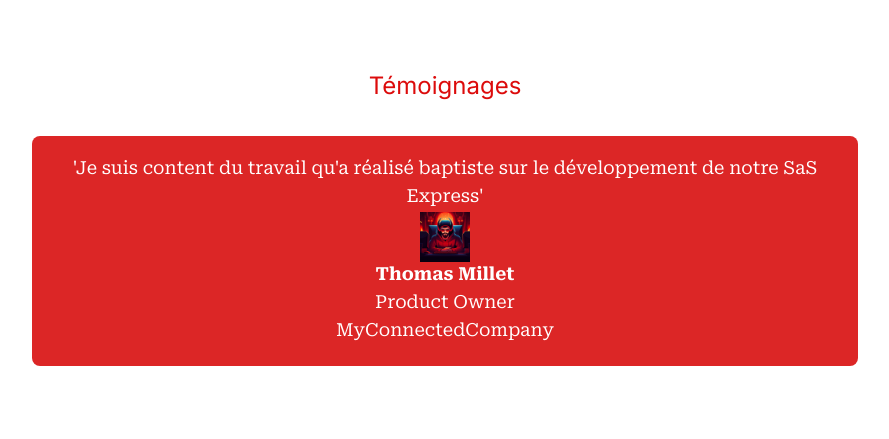
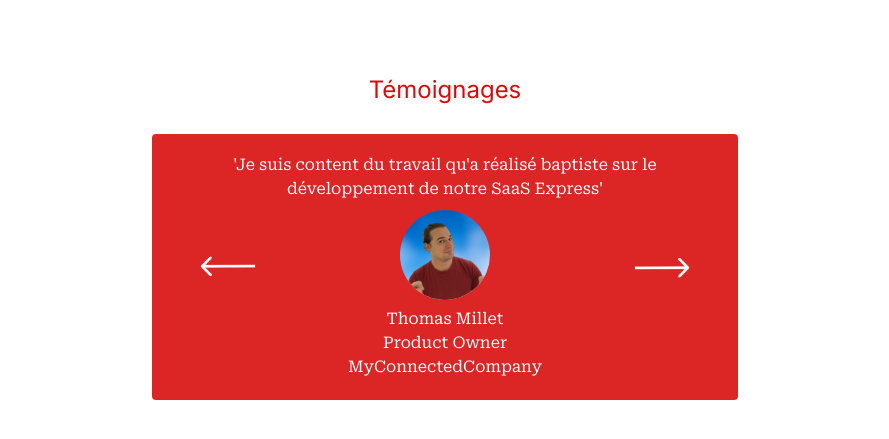
Before and after one commit to BaptisteGrimaldi/portefolioNextJs, a Next.js app: page /presentation in a window 1280 px wide. Shown: the part 1077-1516 px from the top of the page, without its empty margins (195-1084 px from the left). After the commit the page ends 1477 px from the top, so only its background shows below. Built offline with nearby package versions, Linux system fonts and the light colour scheme.

Commit message:
marche partielement

```diff
--- a/src/app/layout.tsx
+++ b/src/app/layout.tsx
@@ -5,8 +5,8 @@ import { Inter } from 'next/font/google'
 const inter = Inter({ subsets: ['latin'] })
 
 export const metadata: Metadata = {
-  title: 'Create Next App',
-  description: 'Generated by create next app',
+  title: 'Portefolio Baptiste Grimaldi',
+  description: 'Portefolio Baptiste Grimaldi',
 }
 
 export default function RootLayout({
--- a/src/app/presentation/composant/Temoignage.tsx
+++ b/src/app/presentation/composant/Temoignage.tsx
@@ -1,4 +1,5 @@
-import Image from 'next/image'
+import Image from 'next/image';
+import React, { useState, useEffect, useRef } from 'react';
 
 interface TemoignageProps {
   citation: string;
@@ -8,28 +9,26 @@ interface TemoignageProps {
   entreprise: string;
 }
 
-export default function Temoignage({citation, image, nom , poste , entreprise}: TemoignageProps) {
+export default function Temoignage({ citation, image, nom, poste, entreprise}: TemoignageProps) {
+
+
   return (
-        <div className='flex justify-center mb-28'>
-            <div className='mt-[34px] bg-red-600 px-2 py-5 w-10/12 rounded-lg text-white'>
-                <p className='text-lg'>{citation}</p>
-                <div className='flex justify-center'>
-                    <div className='w-6/12 flex justify-center'>
+    <div className='flex justify-center text-white'>
+      <div className='w-full bg-red-600 text-center rounded p-5'>
+        <p className=''>{citation}</p>
         <Image
           src={image}
-                            alt="Description de l'image"
-                            width={50}
-                            height={50}
+          alt="Photo de profil"
+          width={90}
+          height={90}
+          className='mx-auto my-2 rounded-full'
         />
-                    </div>
-                </div>
-                <div className='justify-center flex flex-col text-lg'>
-                    <p className='text-lg font-robotoBold'>{nom}</p>
+        <div className='mx-auto'>
+          <p className=''>{nom}</p>
           <p>{poste}</p>
           <p>{entreprise}</p>
-
         </div>
       </div>
     </div>
-    )
+  );
 }
--- a/src/app/presentation/page.tsx
+++ b/src/app/presentation/page.tsx
@@ -1,13 +1,40 @@
+'use client'
+
 import Image from 'next/image'
 import Temoignage from './composant/Temoignage'
 
-const temoignages = [Temoignage({citation:"citation", image:"/moiMidJourney.png", nom:"nom", poste:"poste", entreprise:"entreprise"})];
+import React, { useState, useEffect, useRef } from 'react';
 
-// const [temoignage,setTemoignage] = temoignages[0];
 
 export default function Presentation() {
+
+    const temoignages = [
+        Temoignage({citation:"'Je suis content du travail qu'a réalisé baptiste sur le développement de notre SaaS Express'", image:"/thomasMillet.png", nom:"Thomas Millet", poste:"Product Owner", entreprise:"MyConnectedCompany"}),
+        Temoignage({citation:"'Desolé en tant que dev freelance junior il m'est compliqué d'inventer 10 expériences quand on a que 21 ans, à un moment donné faut bien commencé quelque part !'", image:"/moiMidJourney.png", nom:"Votre serviteur", poste:"Developpeur Web", entreprise:"Moi-meme"}),
+    ];
+
+    const [indexTemoignage, setIndexTemoignage] = useState(0);
+
+    const [temoignage,setTemoignage] = useState(temoignages[indexTemoignage]);
+    const indexTemoignageRef = useRef(indexTemoignage);
+
+    const suivant = () => {
+      setIndexTemoignage(indexTemoignageRef.current + 1);
+    };
+
+    const avant = () => {
+      setIndexTemoignage(indexTemoignageRef.current - 1);
+    };
+
+    useEffect(() => {
+      indexTemoignageRef.current = indexTemoignage;
+      setTemoignage(temoignages[indexTemoignage])
+      console.log(indexTemoignage);
+    }, [indexTemoignage]);
+
+
     return (
-        <div className='mt-28 px-36'>
+        <div className='mt-28 w-11/12 absolute left-1/2 transform -translate-x-1/2'>
             <div className='flex h-3/6 '>
                 <div className='w-6/12 flex justify-center'>
                     <Image
@@ -34,15 +61,28 @@ export default function Presentation() {
                 <iframe width="560" height="315" src="https://www.youtube.com/embed/g6RPzygnhho?si=gxX1tibgrAj8Jt7u" title="Test youtube" frameBorder="0"  allow="accelerometer; autoplay; clipboard-write; encrypted-media; gyroscope; picture-in-picture; web-share" allowFullScreen></iframe>
             </div>
 
-            <div className='text-center'>
-                <h1 className='text-2xl text-textRed'>Témoignages</h1>
-                <Temoignage citation="'Je suis content du travail qu'a réalisé baptiste sur le développement de notre SaS Express'"
-                image="/moiMidJourney.png"
-                nom="Thomas Millet"
-                poste="Product Owner"
-                entreprise="MyConnectedCompany"
+            <h1 className='text-2xl text-textRed text-center mb-7'>
+                Témoignages
+            </h1>
+
+            <div className='absolute left-1/2 transform -translate-x-1/2'>
+                <Image
+                src={'/flecheDroiteBlanche.png'}
+                alt="Fleche droite blanche"
+                width={70}
+                height={70}
+                className='absolute right-10 top-1/2 transform -translate-y-1/2'
+                onClick={suivant}
                 />
-
+                <Image
+                src={'/flecheDroiteBlanche.png'}
+                alt="Fleche gauche blanche"
+                width={70}
+                height={70}
+                className='absolute rotate-180 left-10 top-1/2 transform -translate-y-1/2'
+                onClick={avant}
+                />
+                {temoignage}
             </div>
 
         </div>
```
Also changed, not shown: public/flecheDroiteBlanche.png (added), public/thomasMillet.png (added). Lines whose indentation alone changed are shown as unchanged.
